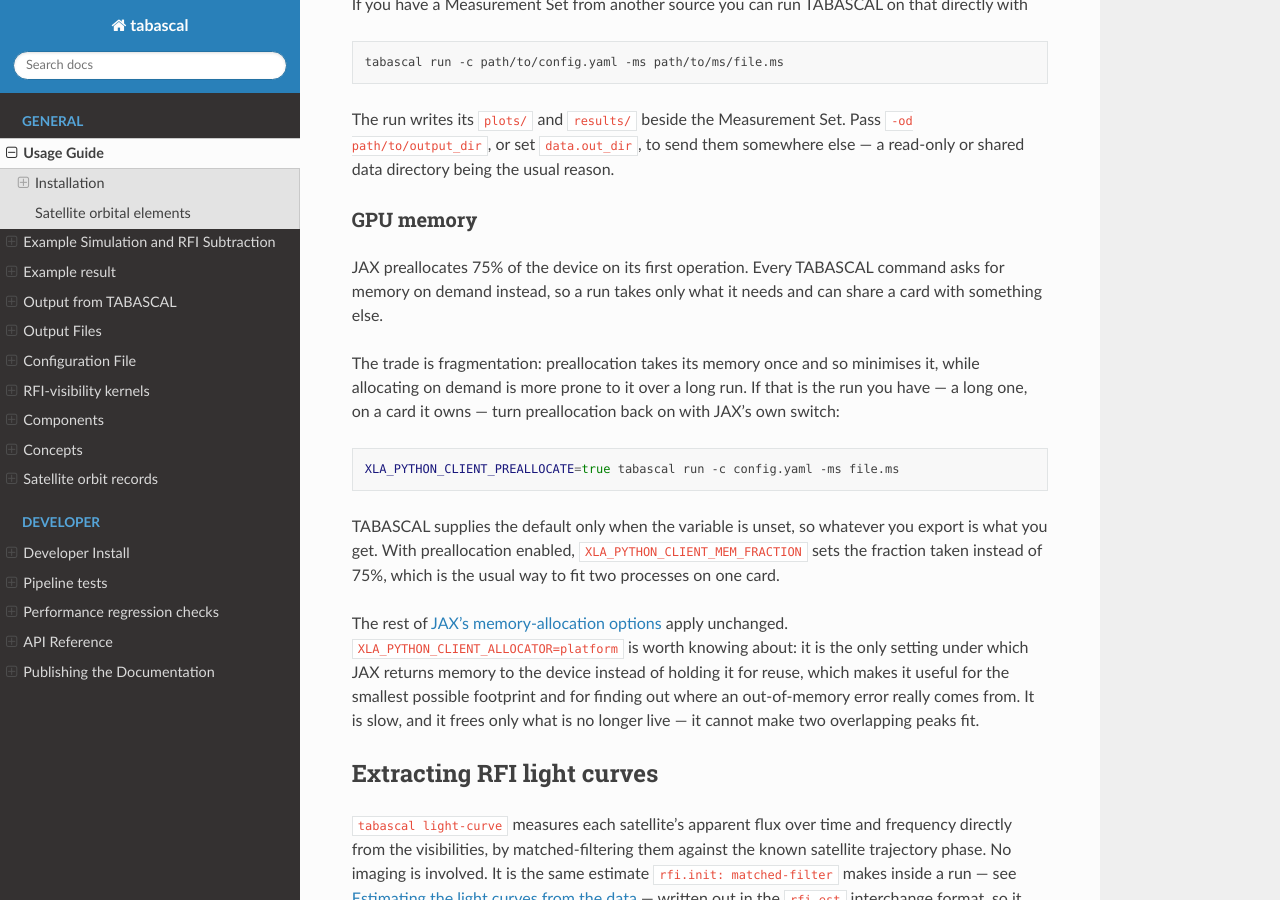
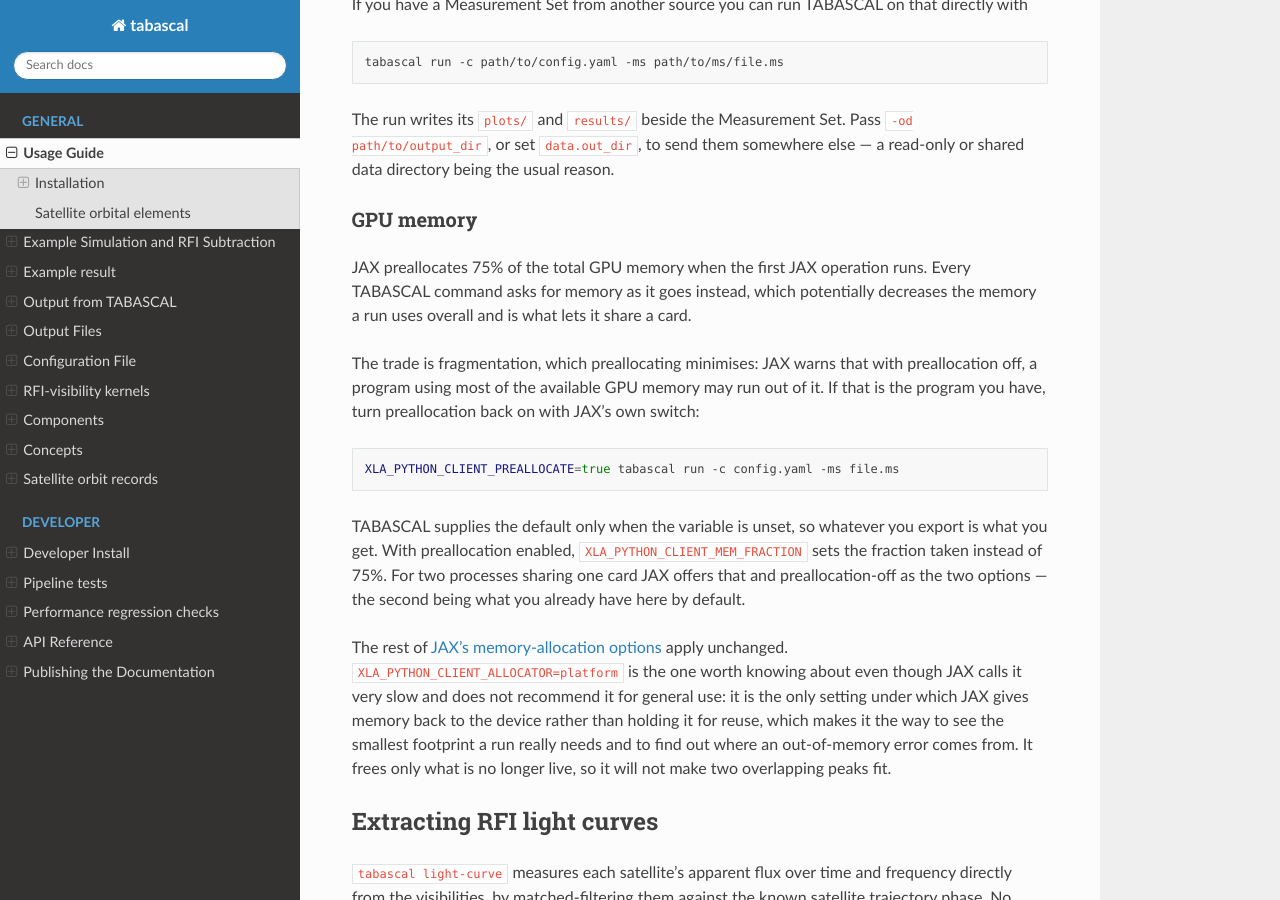
Before and after one commit to epfl-radio-astro/tabascal, a Sphinx documentation site: the page built from docs/usage.md, in a window 1280 px wide and 900 px high, scrolled down 3547 px. Built offline with Sphinx 7.4.7 and the Read the Docs theme 3.1.0, drawn with Linux system fonts in a browser that asks for light colours.

````diff
--- a/docs/usage.md
+++ b/docs/usage.md
@@ -172,14 +172,15 @@ a read-only or shared data directory being the usual reason.
 
 ### GPU memory
 
-JAX preallocates 75% of the device on its first operation. Every TABASCAL
-command asks for memory on demand instead, so a run takes only what it needs
-and can share a card with something else.
+JAX preallocates 75% of the total GPU memory when the first JAX operation
+runs. Every TABASCAL command asks for memory as it goes instead, which
+potentially decreases the memory a run uses overall and is what lets it share a
+card.
 
-The trade is fragmentation: preallocation takes its memory once and so
-minimises it, while allocating on demand is more prone to it over a long run.
-If that is the run you have — a long one, on a card it owns — turn
-preallocation back on with JAX's own switch:
+The trade is fragmentation, which preallocating minimises: JAX warns that with
+preallocation off, a program using most of the available GPU memory may run out
+of it. If that is the program you have, turn preallocation back on with JAX's
+own switch:
 
 ```bash
 XLA_PYTHON_CLIENT_PREALLOCATE=true tabascal run -c config.yaml -ms file.ms
@@ -187,17 +188,19 @@ XLA_PYTHON_CLIENT_PREALLOCATE=true tabascal run -c config.yaml -ms file.ms
 
 TABASCAL supplies the default only when the variable is unset, so whatever you
 export is what you get. With preallocation enabled,
-`XLA_PYTHON_CLIENT_MEM_FRACTION` sets the fraction taken instead of 75%, which
-is the usual way to fit two processes on one card.
+`XLA_PYTHON_CLIENT_MEM_FRACTION` sets the fraction taken instead of 75%. For
+two processes sharing one card JAX offers that and preallocation-off as the two
+options — the second being what you already have here by default.
 
 The rest of
 [JAX's memory-allocation options](https://docs.jax.dev/en/latest/gpu_memory_allocation.html)
-apply unchanged. `XLA_PYTHON_CLIENT_ALLOCATOR=platform` is worth knowing about:
-it is the only setting under which JAX returns memory to the device instead of
-holding it for reuse, which makes it useful for the smallest possible footprint
-and for finding out where an out-of-memory error really comes from. It is slow,
-and it frees only what is no longer live — it cannot make two overlapping peaks
-fit.
+apply unchanged. `XLA_PYTHON_CLIENT_ALLOCATOR=platform` is the one worth
+knowing about even though JAX calls it very slow and does not recommend it for
+general use: it is the only setting under which JAX gives memory back to the
+device rather than holding it for reuse, which makes it the way to see the
+smallest footprint a run really needs and to find out where an out-of-memory
+error comes from. It frees only what is no longer live, so it will not make two
+overlapping peaks fit.
 
 ## Extracting RFI light curves
 
````
Also changed, not shown: 4 other files.
